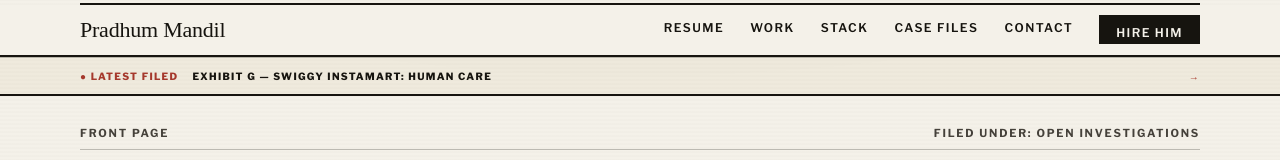
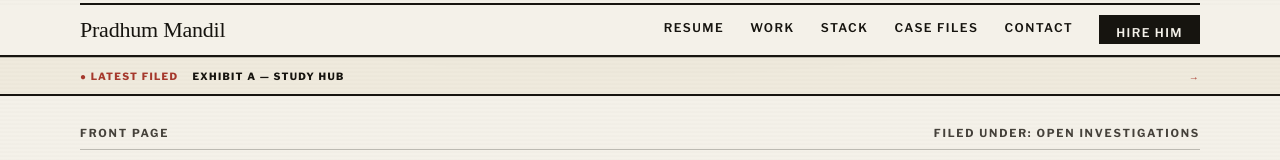
Before and after one commit to pradhummandil/pradhummandil.github.io, a website built with Vite: page index.html in a window 1280 px wide. Shown: the part 207-367 px from the top of the page. Built offline with nearby package versions, Linux system fonts and the light colour scheme; some packages are replaced by stand-ins of ours; no server answers; files whose address does not match are found by name; a web font is replaced by a local one.

Commit message:
Update project

```diff
--- a/index.html
+++ b/index.html
@@ -242,7 +242,7 @@
 <div class="desk-ticker" aria-label="Latest filing">
   <div class="shell desk-ticker-inner">
     <span class="desk-ticker-label">● LATEST FILED</span>
-    <span class="desk-ticker-story" id="deskTickerStory">EXHIBIT G — SWIGGY INSTAMART: HUMAN CARE</span>
+    <span class="desk-ticker-story" id="deskTickerStory">EXHIBIT A — STUDY HUB</span>
     <span class="desk-ticker-arrow">&rarr;</span>
   </div>
 </div>
```
